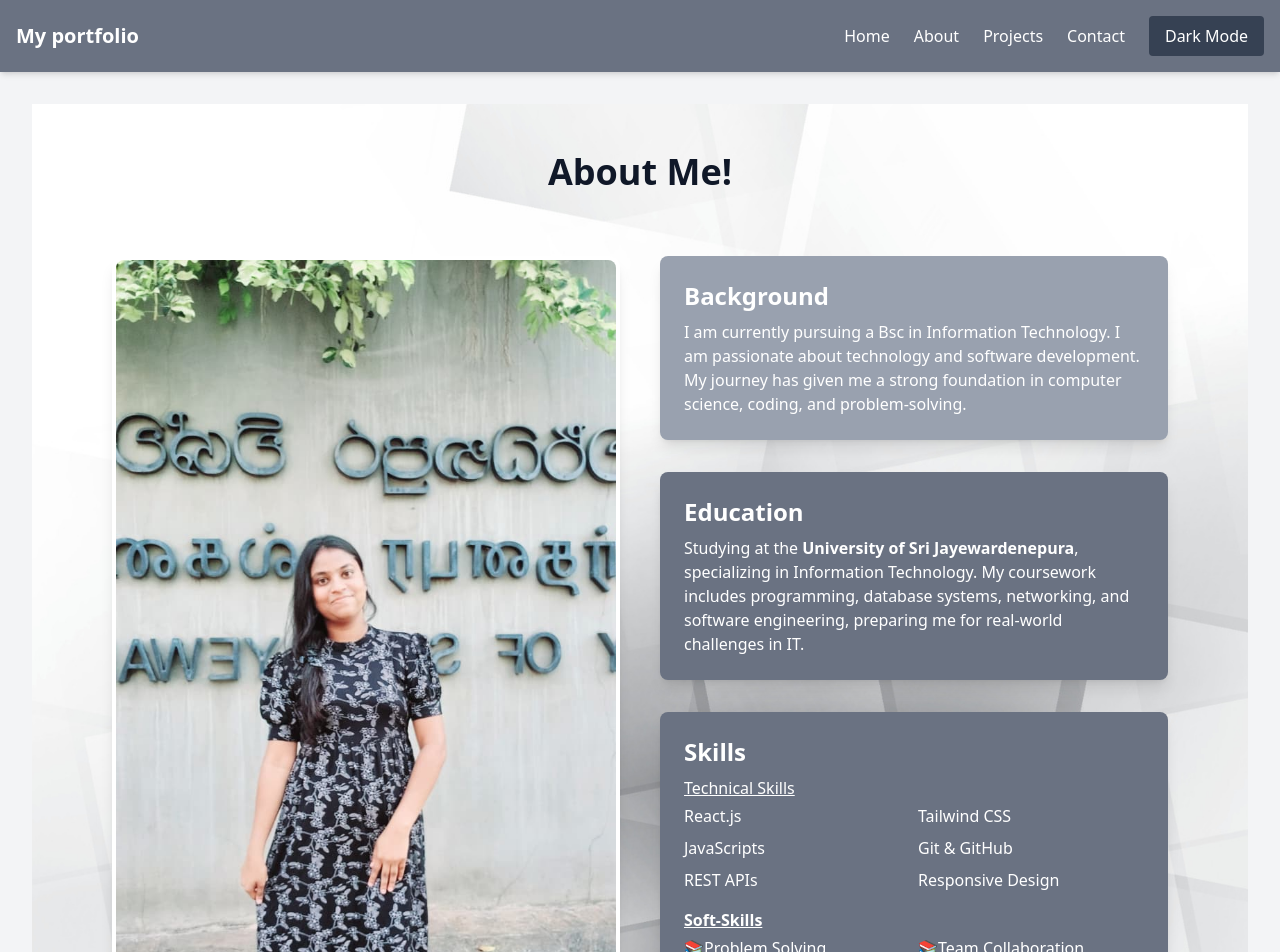
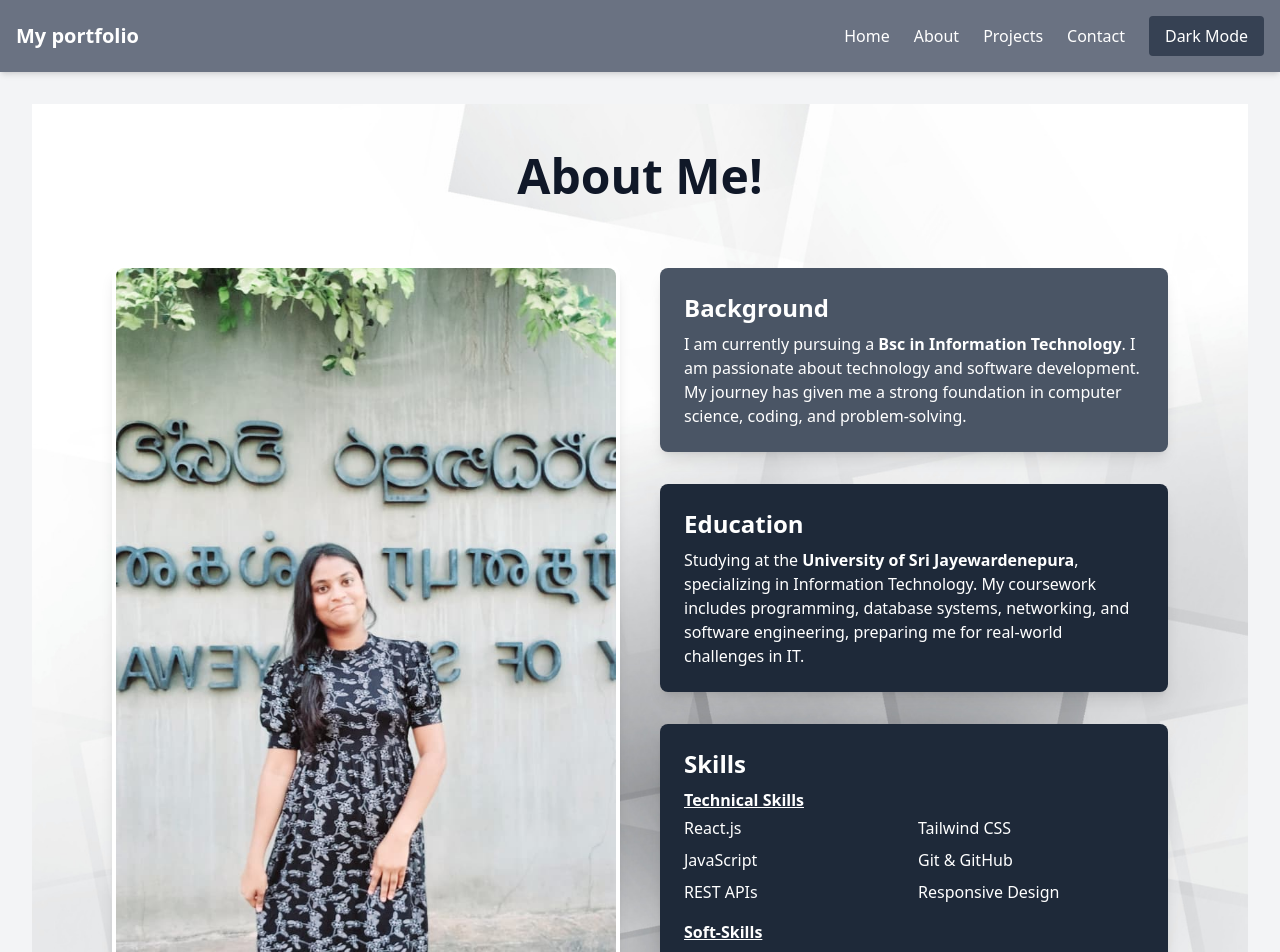
Before and after one commit to ICT-Courses/ict2233-ca-02-Isurika-Thennakoon, a React (Vite) app in the folder my-portfolio/: page /about in a window 1280 px wide. Shown: the top 952 px of the page. Built offline with nearby package versions, Linux system fonts and the light colour scheme.

Commit message:
Remove useFetch.js

```diff
--- a/my-portfolio/package.json
+++ b/my-portfolio/package.json
@@ -11,6 +11,7 @@
   },
   "dependencies": {
     "@tailwindcss/vite": "^4.1.13",
+    "lucide-react": "^0.544.0",
     "react": "^19.1.1",
     "react-dom": "^19.1.1",
     "react-router-dom": "^7.9.1"
--- a/my-portfolio/src/Pages/About.jsx
+++ b/my-portfolio/src/Pages/About.jsx
@@ -15,9 +15,9 @@ export default function About(){
       className="min-h-screen px-4 md:px-20 py-12 relative"
       >
       <div className="relative z-10 text-gray">
-        <h2 className="text-4xl font-bold text-center mb-16">About Me!</h2>
+        <h2 className="text-5xl font-bold text-center mb-16">About Me!</h2>
 
-        <div className="grid md:grid-cols-2 gap-10 item-center">
+        <div className="grid md:grid-cols-2 gap-10 items-center">
 
           {/* Left Side - Profile Image */}
           <img
@@ -30,10 +30,10 @@ export default function About(){
           <div className="space-y-8">
 
             {/* Background Box */}
-            <div className="bg-gray-400 text-white p-6 rounded-lg shadow-lg relative">
+            <div className="bg-gray-600 text-white p-6 rounded-lg shadow-lg relative">
                <h3 className="text-2xl font-semibold mb-2">Background</h3>
               <p>
-                I am currently pursuing a <storng>Bsc in Information Technology</storng>.
+                I am currently pursuing a <strong>Bsc in Information Technology</strong>.
                 I am passionate about technology and software development. My journey
                 has given me a strong foundation in computer science, coding, and
                 problem-solving.
@@ -41,7 +41,7 @@ export default function About(){
             </div>
 
             {/* Education Box */}
-            <div className="bg-gray-500 text-white p-6 rounded-lg shadow-lg relative">
+            <div className="bg-gray-800 text-white p-6 rounded-lg shadow-lg relative">
               <h3 className="text-2xl font-semibold mb-2">Education</h3>
               <p>
                 Studying at the <strong> University of Sri Jayewardenepura</strong>,
@@ -52,15 +52,15 @@ export default function About(){
             </div>
 
             {/* Skills Box */}
-            <div className="bg-gray-500 text-white p-6 rounded-lg shadow-lg relative">
+            <div className="bg-gray-800 text-white p-6 rounded-lg shadow-lg relative">
               <h3 className="text-2xl font-semibold mb-2">Skills</h3>
 
               {/* Technical Skills */}
-              <h4 className="font-semibpld underline mb-1">Technical Skills</h4>
+              <h4 className="font-semibold underline mb-1">Technical Skills</h4>
               <ul className="grid grid-cols-2 gap-2 mb-4">
                 <li>React.js</li>
                 <li>Tailwind CSS</li>
-                <li>JavaScripts</li>
+                <li>JavaScript</li>
                 <li>Git & GitHub</li>
                 <li>REST APIs</li>
                 <li>Responsive Design</li>
--- a/my-portfolio/src/Pages/Contact.jsx
+++ b/my-portfolio/src/Pages/Contact.jsx
@@ -6,7 +6,7 @@ export default function Contact() {
    const [form, setForm]= useState({ name: "", email: "", message: "" });
 
   const handleChange = (e) => {
-    setForm({ ...form, [e.target.mame]: e.target.value});
+    setForm({ ...form, [e.target.name]: e.target.value});
   };
   const handleSubmit =(e) => {
     e.preventDefault();
@@ -59,6 +59,7 @@ export default function Contact() {
           Send Message
         </button>
       </form>
+
     </section>
   );
 }
--- a/my-portfolio/src/Pages/Home.jsx
+++ b/my-portfolio/src/Pages/Home.jsx
@@ -6,7 +6,7 @@ export default function Home() {
   return (
     <section
       style={{
-        backgroundImage: `URL(${BgImage})`,
+        backgroundImage: `url(${BgImage})`,
         backgroundSize: "cover",
         backgroundPosition: "center",
         backgroundRepeat: "no-repeat",
@@ -18,20 +18,20 @@ export default function Home() {
         <img
           src= {ProfilePhoto}
           alt="profile"
-          className="W-100 h-[600px] object-cover rounded-xl shadow-lg"
+          className="W-full h-[600px] object-cover rounded-xl shadow-lg"
         />
       </div>
 
       {/* Right Side - Text */}
-      <div className="md:w-1/2 md:pl-12 text-center md:text-left bg-white/70 p-6 rounded-xl shadow-ld">
+      <div className="md:w-1/2 md:pl-12 text-center md:text-left bg-white/70 p-6 rounded-xl shadow-lg">
 
         {/* Using semi-transparent background for readability */}
         <h2 className="text-3xl md:text-5xl font-extrabold text-gray-900  dark:text-white mb-4 leading-snug">
           Hey there! <br />
-          I’m <span className="text-gray-600">pawani Isurika</span>
+          I’m <span className="text-gray-600">Pawani Isurika</span>
         </h2>
 
-        <p className="text-lg text-gray-700 dark:text-gray-800 md-6 max-w-lg"> I am currently pursuing a <strong>Bsc in Information Technologhy(IT)</strong> and I am passionate about technology, software development, and problem-solving. I enjoy learninhg new programming language, building projects, and exploring areas such as web development, networking, and data analytics. my goal is to develop my skills further and contribute effectively to innovative tech solutions.</p>
+        <p className="text-lg text-gray-700 dark:text-gray-800 md-6 max-w-lg"> I am currently pursuing a <strong>Bsc in Information Technology(IT)</strong> and I am passionate about technology, software development, and problem-solving. I enjoy learning new programming language, building projects, and exploring areas such as web development, networking, and data analytics. my goal is to develop my skills further and contribute effectively to innovative tech solutions.</p>
 
         {/* Buttons */}
         <div className="flex gap-4 justify-center md:justify-start">
@@ -39,11 +39,11 @@ export default function Home() {
             href="/projects"
             className="bg-gray-600 text-white px-6 py-3 rounded-xl shadow hover:bg-blue-700 transition"
           >
-            view Projects
+            View Projects
           </a>
           <a
             href="/contact"
-            className="border border-black-600 text-blue-600 px-6 py-3 rounded-xl hover:bg-black-50 dark:hover:bg-gray-800 transition"
+            className="border border-gray-600 text-blue-600 px-6 py-3 rounded-xl hover:bg-black-50 dark:hover:bg-gray-800 transition"
           >
             Contact Me
           </a>
--- a/my-portfolio/src/Pages/Projects.jsx
+++ b/my-portfolio/src/Pages/Projects.jsx
@@ -27,7 +27,7 @@ const projects  = [
     img: Project3,
     description:
       "A modern and responsive furniture website showcasing a variety of home and office furniture, allowing users to browse products, view details, and get inspiration for interior design.",
-    link:"https://github.com/your-username/weather-app",
+    link:"https://drive.google.com/file/d/1-KEgrvyxWhqn6yypsrx4Z8iRchwWfjx3/view?usp=sharing",
     bgColor: "bg-blue-100/90",
   },
 ];
--- a/my-portfolio/src/components/ProjectCard.jsx
+++ b/my-portfolio/src/components/ProjectCard.jsx
@@ -6,6 +6,7 @@ export default function ProjectCard({ title, img, description, link, bgColor}) {
       href={link}
       target="_blank"
       rel="noopener noreferrer"
+      aria-label={`View project: ${title}`}
       className={`block ${bgColor} dark:bg-gray-900/90 backdrop-blur-md rounded-2xl shadow-lg p-4 hover:shadow-2xl transform hover:-translate-y-2 transition-all duration-300`}
     >
       <img
```
Also changed, not shown: my-portfolio/src/Hooks/useFetch.js (deleted), 1 other file (tests, documents, lock files or other folders).
